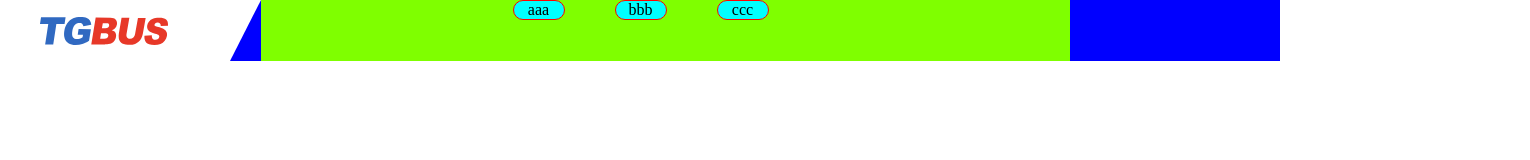
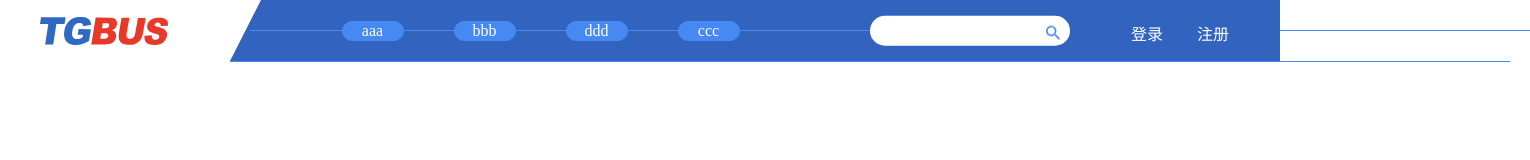
Before and after one commit to zhoudazhou/web, a website: page myProject/views/index.html in a window 1280 px wide. Shown: the whole page, 1530 px wide, since content can reach past the window. Drawn offline with Linux system fonts and the light colour scheme.

Commit message:
阿萨德

```diff
--- a/myProject/views/index.html
+++ b/myProject/views/index.html
@@ -13,14 +13,18 @@
       margin:0;
       padding:0;
       }
+    #myapp{
+      min-width: 1200px;
+    }
+    #myHead{
 
-    #myHead{
       width: 100%;
-      background-color:blue;
+      background-color:#3264bf;
       height: 61px;
       z-index: 2;
       display:flex;
       position: relative;
+
     }
     .headTitle{
 
@@ -28,7 +32,7 @@
       width: 230px;
       background-color: brown;
       border-top: 61px solid #fff;
-      border-right: 31px solid blue;
+      border-right: 31px solid #3264bf;
     }
     .imgBox{
       display: block;
@@ -46,48 +50,84 @@
     left:230px;
     width: 100%;
     height: 1px;
-    background-color: red;
+    background-color: #4789f2;
     top:61px;
     z-index: 1;
     }
     .line2{
       position: absolute;
       left: 250px;
-      top:25px;
+      top:30px;
       width: 100%;
       height: 1px;
-      background-color: red;
+      background-color: #4789f2;
 
     }
     .list{
-      background-color: chartreuse;
+
       position: relative;
       display: inline-block;
       flex:1;
-
-
       z-index: 10;
     }
     .ul_type{
       position: relative;
       list-style-type:none;
       text-align: center;
+      top:50%;
+      transform: translateY(-50%);
     }
     .li_type{
       display: inline-block;
-      border: 1px solid red;
-      width: 50px;
-      border-radius: 16px;
+      border: 1px solid #4789f2;
+      width: 60px;
+      border-radius: 30px;
       margin-right: 50px;
       z-index: 10;
-      background-color: aqua;
+      background-color: #4789f2;
+      color: #fff;
 
     }
     .search{
+      background-color: #3264bf;
       width: 210px;
       height: 100%;
       position: relative;
     }
+    .searchBox{
+      position: relative;
+      top:50%;
+      transform: translateY(-50%);
+      width: 200px;
+      height: 50%;
+      background-color:white;
+      border-radius: 30px;
+    }
+    .serchIcon{
+      position: relative;
+      top:10px;
+      right: 10px;
+      float:right;
+
+    }
+    .login{
+      background-color: #3264bf;
+      position: relative;
+      width: 200px;
+      height: 20px;
+      text-align: center;
+      color:white;
+      font-size: 16px;
+      top:50%;
+      transform:translateY(-50%);
+    }
+    .mylogin{
+      margin-right: 30px;
+    }
+    .myRigister{
+      margin-top:0;
+    }
+
   </style>
 </head>
 <body>
@@ -104,18 +144,37 @@
             <ul class="ul_type">
               <li class="li_type">aaa
               <li class="li_type">bbb
+                  <li class="li_type">ddd
               <li class="li_type">ccc</li>
             </ul>
           </div>
-         <!-- <div class="line1">
+         <div class="line1">
 
           </div>
           <div class="line2">
 
-          </div> -->
+          </div>
           <div class="search">
+            <div class="searchBox">
+                <div class="serchIcon">
+                  <img src="/images/ic_search.png" alt="">
+                </div>
+            </div>
+          </div>
+          <div class="login">
+              <span class="mylogin">
+                登录
+              </span>
+              <span class="myRigister">
+                注册
+              </span>
+          </div>
+        </div>
+        <div class="myBody">
 
-          </div>
+        </div>
+        <div class="myfoot">
+
         </div>
     </div>
 </body>
```
